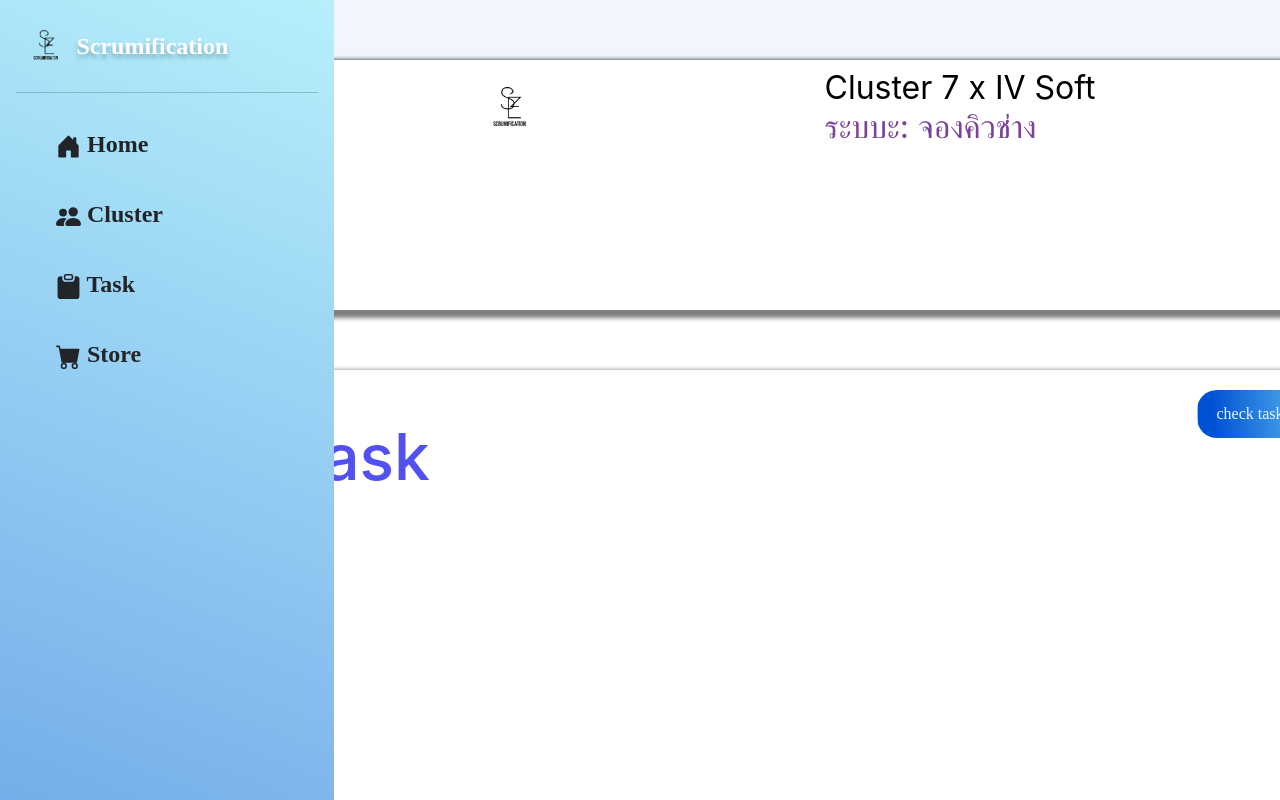
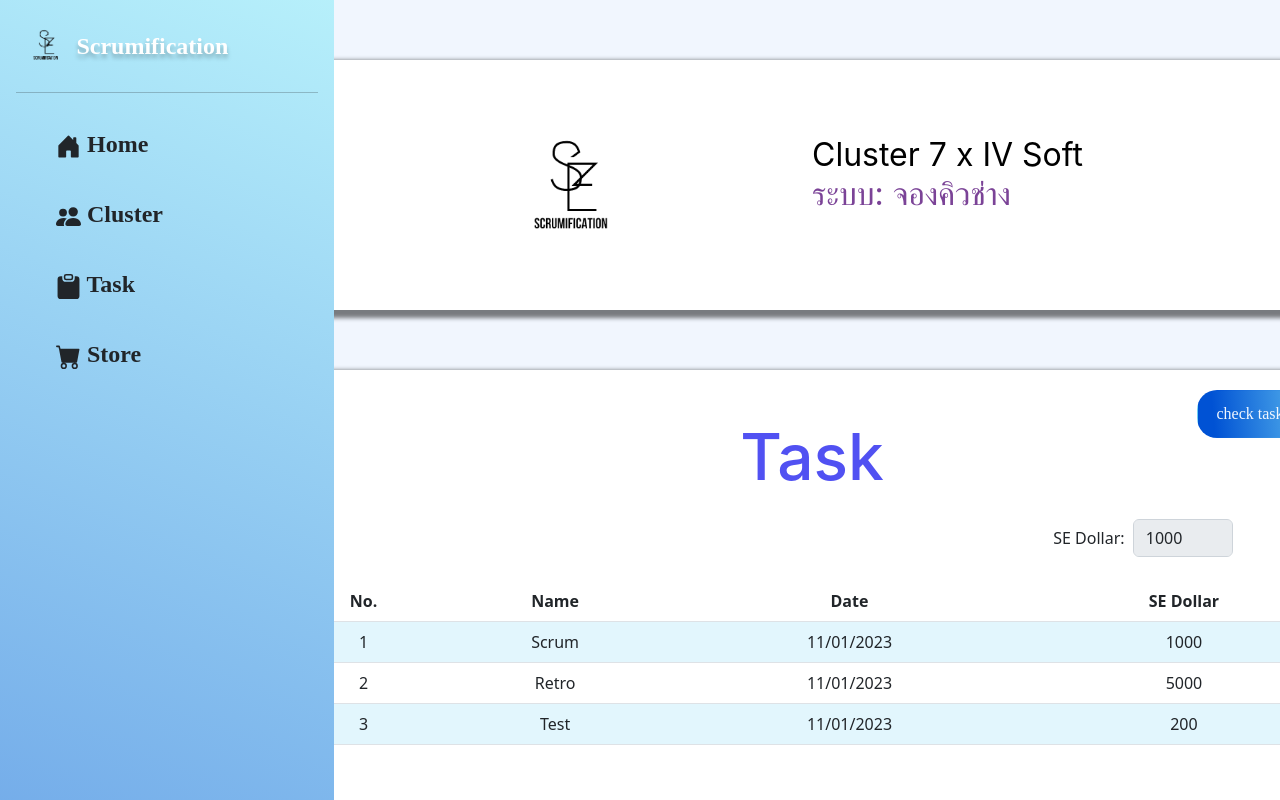
Before and after one commit to Naruson/scrumnification-frontend, a Vue app: page /cluster/task in a window 1280 px wide. Shown: the top 800 px of the page. Built offline with nearby package versions, Linux system fonts and the light colour scheme; what vue-sweetalert2 would draw is missing.

Commit message:
cluster/task

```diff
--- a/index.html
+++ b/index.html
@@ -2,8 +2,6 @@
 <html lang="en">
 
 <head>
-    <link href="https://cdn.jsdelivr.net/npm/bootstrap@5.3.0-alpha1/dist/css/bootstrap.min.css" rel="stylesheet" integrity="sha384-GLhlTQ8iRABdZLl6O3oVMWSktQOp6b7In1Zl3/Jr59b6EGGoI1aFkw7cmDA6j6gD" crossorigin="anonymous">
-    <script src="https://cdn.jsdelivr.net/npm/bootstrap@5.3.0-alpha1/dist/js/bootstrap.bundle.min.js" integrity="sha384-w76AqPfDkMBDXo30jS1Sgez6pr3x5MlQ1ZAGC+nuZB+EYdgRZgiwxhTBTkF7CXvN" crossorigin="anonymous"></script>
     <meta charset="UTF-8" />
     <link rel="icon" href="/favicon.ico" />
     <meta name="viewport" content="width=device-width, initial-scale=1.0" />
--- a/src/App.vue
+++ b/src/App.vue
@@ -11,27 +11,37 @@ import { onMounted } from "@vue/runtime-core";
 <template>
   <div class="main">
     <sideBarVue class="sidebar" v-if="$route.meta.header == null" :title="'Scrum'" />
-    <div class="container">
+    <div class="container" v-if="$route.meta.header == null">
       <div class="paper">
         <RouterView />
       </div>
+    </div >
+    <div class="container margin-0" v-if="$route.meta.header == false">
+      <RouterView/>
     </div>
   </div>
 
 </template>
 
 <style scoped>
+.margin-0{
+  left: 0;
+  top: 0;
+  /* margin: 0; */
+  /* padding: 0; */
+}
 .main{
   display: flex;
 }
 .paper{
   margin: 60px 0 60px 110px;
   margin-right: 0;
-  background: #FFFFFF;
+  /* background: #FFFFFF;
   box-shadow: 4px 4px 4px 4px rgba(0, 0, 0, 0.5);
-  border-radius: 10px;
+  border-radius: 10px; */
   width: 1100px;
-  min-height: 100vh;
+  min-height: 80vh;
+  background-color: transparent;
   /* height: 100%; */
 }
 
--- /dev/null
+++ b/src/components/cluster-task.css
@@ -0,0 +1,89 @@
+/* tbody{
+  border: 2px solid #0052D4;
+} */
+
+
+/* tr{
+    border: #FFFFFF;
+    box-sizing: border-box;
+    background: #FFFFFF;
+    border-radius: 5px;
+} */
+
+.table-striped>tbody>tr:nth-of-type(odd)>* {
+    --bs-table-accent-bg: rgba(170, 228, 249, 0.34);
+}
+
+#SE-Dollar {
+    width: 100px;
+}
+
+.pl {
+    padding-left: 70px;
+}
+
+.se {
+    padding-right: 10%;
+}
+
+.form-control {
+    width: auto;
+    /* height: auto; */
+}
+
+.head1 {
+    /* Task */
+    /* position: absolute; */
+    font-family: 'Inter';
+    font-style: normal;
+    font-weight: 500;
+    font-size: 64px;
+    line-height: 77px;
+    color: #5151F2;
+}
+
+.btn-check-task {
+    /* Check Task */
+    width: 80px;
+    height: 24px;
+    font-family: 'Kanit';
+    font-style: normal;
+    font-weight: 400;
+    font-size: 16px;
+    line-height: 24px;
+    /* identical to box height */
+    /* background */
+    color: #F1F6FE;
+}
+
+.btn {
+    /* ButtonDetailCluster */
+    position: absolute;
+    width: 145px;
+    height: 48px;
+    left: 935px;
+    top: 20px;
+    background: linear-gradient(264.65deg, #6ECEF3 4.28%, #0052D4 88.39%);
+    border-radius: 20px;
+}
+
+.center {
+    justify-content: center;
+}
+
+.box {
+    /* Rectangle 8 */
+    text-align: center;
+    position: relative;
+    width: 1100px;
+    min-height: 900px;
+    /* display: flex; */
+    padding: 48px 24px;
+    /* left: 392px;
+    top: 418px; */
+    /* white */
+    background: #FFFFFF;
+    box-shadow: 4px 4px 4px 4px rgba(0, 0, 0, 0.5);
+    border-radius: 10px;
+    overflow: hidden;
+}
--- a/src/components/cluster-task.vue
+++ b/src/components/cluster-task.vue
@@ -4,111 +4,48 @@
         <div class="box center">
             <font-awesome-icon icon="fa-solid fa-list-check" />
             <router-link to="/cluster/check-task"><button class="btn"> <font-awesome-icon icon="fa-solid fa-list-check" /> <div class="btn-check-task">check task</div></button></router-link>
-            <h1>Task</h1>
+            <div class="head1">Task</div>
             <br>
-<!--
-                <label for="input SE-Dollar" class="col-sm-2 col-form-label">SE Dollar</label>
-                    <input type="number" class="form-control" id="SE-Dollar" disable> -->
-            <!-- <table class="table table-striped">
+                <div class="d-flex justify-content-end se">
+                    <label for="input SE-Dollar" class="col-sm-2 col-form-label pl">SE Dollar:</label>
+                    <input type="number" class="form-control" id="SE-Dollar" disabled value="1000">
+                </div>
+                <br>
+            <table class="table table-striped">
                 <thead>
                     <tr>
-                    <th scope="col">#</th>
-                    <th scope="col">First</th>
-                    <th scope="col">Last</th>
-                    <th scope="col">Handle</th>
+                    <th scope="col">No.</th>
+                    <th scope="col">Name</th>
+                    <th scope="col">Date</th>
+                    <th scope="col">SE Dollar</th>
                     </tr>
                 </thead>
                 <tbody>
                     <tr>
-                    <th scope="row">1</th>
-                    <td>Mark</td>
-                    <td>Otto</td>
-                    <td>@mdo</td>
+                    <td scope="row">1</td>
+                    <td>Scrum</td>
+                    <td>11/01/2023</td>
+                    <td>1000</td>
                     </tr>
                     <tr>
-                    <th scope="row">2</th>
-                    <td>Jacob</td>
-                    <td>Thornton</td>
-                    <td>@fat</td>
+                    <td scope="row">2</td>
+                    <td>Retro</td>
+                    <td>11/01/2023</td>
+                    <td>5000</td>
                     </tr>
                     <tr>
-                    <th scope="row">3</th>
-                    <td colspan="2">Larry the Bird</td>
-                    <td>@twitter</td>
+                    <td scope="row">3</td>
+                    <td>Test</td>
+                    <td>11/01/2023</td>
+                    <td>200</td>
                     </tr>
                 </tbody>
-            </table> -->
+            </table>
         </div>
 </template>
 
 
 
-<style>
-.form-control{
-    width: auto;
-    /* height: auto; */
-}
-h1{
-    /* Task */
-    /* position: absolute; */
-    width: 144px;
-    height: 77px;
-
-    font-family: 'Inter';
-    font-style: normal;
-    font-weight: 500;
-    font-size: 64px;
-    line-height: 77px;
-
-    color: #5151F2;
-}
-.btn-check-task{
-    /* Check Task */
-width: 80px;
-height: 24px;
-
-
-font-family: 'Kanit';
-font-style: normal;
-font-weight: 400;
-font-size: 16px;
-line-height: 24px;
-/* identical to box height */
-
-
-/* background */
-
-color: #F1F6FE;
-
-}
-.btn{
-    /* ButtonDetailCluster */
-    position: absolute;
-    width: 145px;
-    height: 48px;
-    left: 935px;
-    top: 20px;
-
-    background: linear-gradient(264.65deg, #6ECEF3 4.28%, #0052D4 88.39%);
-    border-radius: 20px;
-}
-.center{
-    text-align: center;
-}
-.box{
-    /* Rectangle 8 */
-    position: relative;
-    width: 1100px;
-    height: 900px;
-    /* display: flex; */
-    padding: 48px 24px;
-    text-align: center;
-    /* left: 392px;
-    top: 418px; */
-    /* white */
-
-    background: #FFFFFF;
-    box-shadow: 4px 4px 4px 4px rgba(0, 0, 0, 0.5);
-    border-radius: 10px;
-}
+<style scoped>
+@import '@/components/cluster-task.css';
 </style>
--- a/src/components/cluster.vue
+++ b/src/components/cluster.vue
@@ -1,29 +1,24 @@
 <script setup lang="ts">
-import router from "@/router";
-
 </script>
 <template>
     <div class="box-cluster">
-        <div class="d-flex bd-highlight">
-            <div class="p-2 flex-fill bd-highlight">
-            <img class="icon-cluster" src="@/assets/icon/Pink_Elegant_Lash_Makeup_Brow_artist_Beauty_Logo__1_-removebg-preview.png" alt="">
+        <img class="icon-cluster" src="@/assets/icon/Pink_Elegant_Lash_Makeup_Brow_artist_Beauty_Logo__1_-removebg-preview.png" alt="">
+            <div class="text">
+                <div class="name-cluster-coop">Cluster 7 x IV Soft</div>
+                <div class="name-system">ระบบ: จองคิวช่าง</div>
             </div>
-                <div class="p-2 flex-fill bd-highlight">
-                <div class="name-cluster-coop">
-                    Cluster 7 x IV Soft
-                </div>
-                <div class="name-system">
-                    ระบบะ: จองคิวช่าง
-                </div>
-            </div>
-        </div>
     </div>
 </template>
 
 
 
-<style>
+<style scoped>
 
+.text{
+    position: absolute;
+    left: 50%;
+    top: 30%;
+}
 .name-cluster-coop{
     /* Cluster 7 x IV Soft */
     font-family: 'Inter';
@@ -49,13 +44,15 @@ import router from "@/router";
 }
 
 .icon-cluster{
-    width: 80px;
-    height: 80px;
-    margin-left: 200px;
+    width: 180px;
+    height: 180px;
+    left: 20%;
+    position: absolute;
+    top: 15%;
 }
 .box-cluster{
     /* Rectangle 7 */
-    /* position: absolute; */
+    position: relative;
     width: 1100px;
     height: 250px;
     /* left: 392px;
@@ -66,5 +63,6 @@ import router from "@/router";
     background: #FFFFFF;
     box-shadow: 4px 4px 4px 4px rgba(0, 0, 0, 0.5);
     border-radius: 10px;
+    overflow: hidden;
 }
 </style>
--- a/src/views/Cluster/CheckTask.vue
+++ b/src/views/Cluster/CheckTask.vue
@@ -9,7 +9,7 @@ import taskBox from "@/components/cluster-task.vue";
 </template>
 
 
-<style>
+<style scoped>
 .invi-box{
     height: 60px;
 }
--- a/src/views/Cluster/IndexView.vue
+++ b/src/views/Cluster/IndexView.vue
@@ -8,5 +8,8 @@ import router from "@/router";
 <template>
     <div class="conatiner">
         <div>This is Cluster Index Page</div>
+        <router-link to="/cluster/task">
+            <button class="btn btn-primary">Task</button>
+        </router-link>
     </div>
 </template>
--- a/src/views/Cluster/TaskView.vue
+++ b/src/views/Cluster/TaskView.vue
@@ -11,7 +11,7 @@ import taskBox from "@/components/cluster-task.vue";
 </template>
 
 
-<style>
+<style scoped>
 .invi-box{
     height: 60px;
     color: aqua;
--- a/src/views/LoginView.vue
+++ b/src/views/LoginView.vue
@@ -95,7 +95,7 @@ min-height: 100vh;
 width: 663px;
 height: 100%;
 left: 0px;
-top: -14px;
+top: 0px;
 
 /* LoginPage */
 
```
Also changed, not shown: src/components/sideBar.vue (+8 -6 lines).
